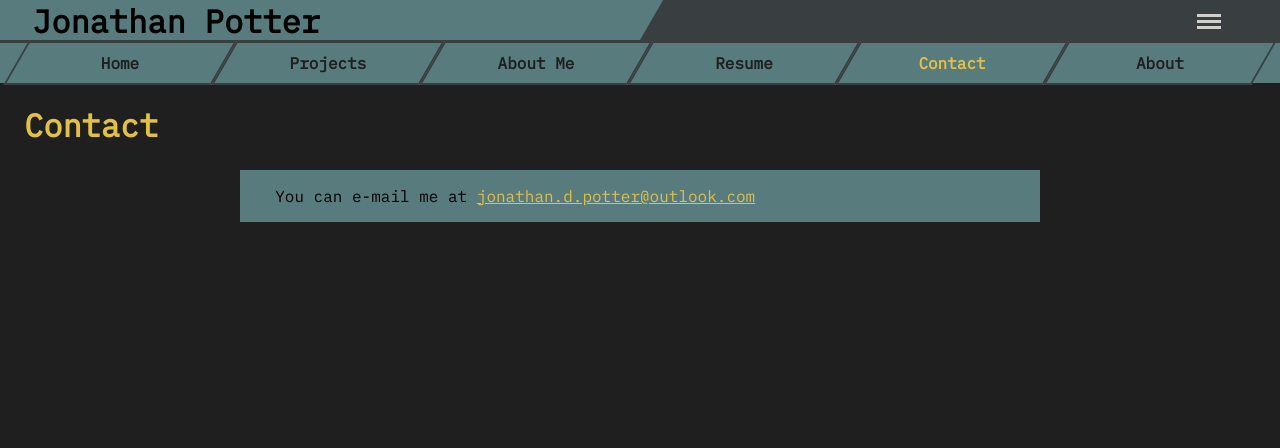
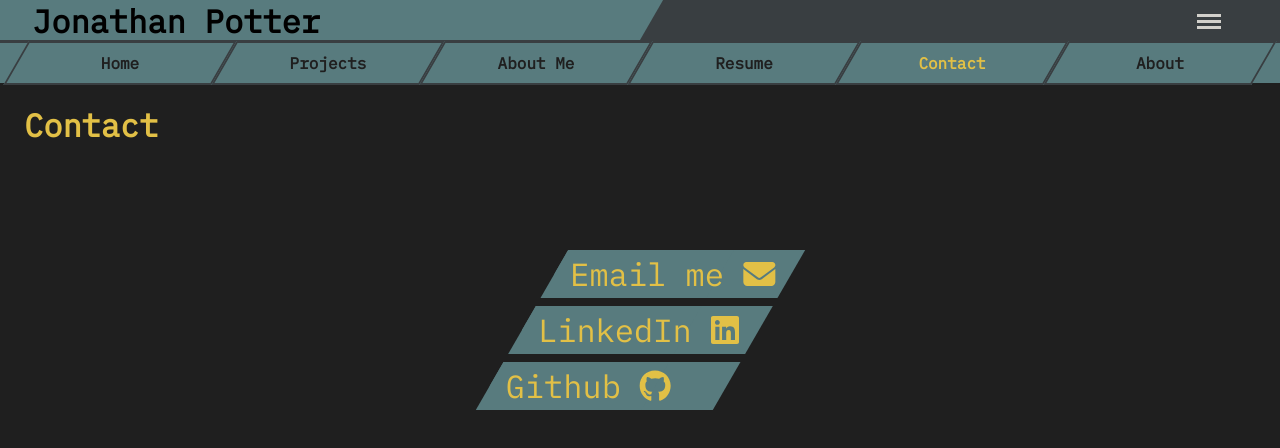
Before and after one commit to JonathanDPotter/portfolio-next, a Next.js app: page /contact in a window 1280 px wide. Shown: the top 448 px of the page. Built offline with nearby package versions, Linux system fonts and the light colour scheme.

Commit message:
updated contact page with buttons

```diff
--- a/components/Button.tsx
+++ b/components/Button.tsx
@@ -1,16 +1,24 @@
-import React, { FC, useEffect, useRef, useState } from "react";
+import React, { FC, ReactNode, useEffect, useRef, useState } from "react";
 import { useTheme } from "../context/themeContext";
 import buttonStyles from "../styles/components/Button.module.scss";
 
 interface Iprops {
-  text: string;
+  text?: string;
   size?: number;
   border?: string;
   style?: {};
-  onClick: () => void;
+  onClick?: () => void;
+  children?: ReactNode;
 }
 
-const Button: FC<Iprops> = ({ text, size = 1, border, onClick, style }) => {
+const Button: FC<Iprops> = ({
+  text,
+  size = 1,
+  border,
+  onClick,
+  style,
+  children,
+}) => {
   let initialStyle = {
     fontSize: `${size}vh`,
     height: `${size + 2}vh`,
@@ -44,6 +52,7 @@ const Button: FC<Iprops> = ({ text, size = 1, border, onClick, style }) => {
       ref={btn}
     >
       {text}
+      {children}
     </button>
   );
 };
--- a/pages/contact.tsx
+++ b/pages/contact.tsx
@@ -1,6 +1,10 @@
 import React, { useEffect, useState } from "react";
 import { useTheme } from "../context/themeContext";
 import contactStyles from "../styles/pages/contact.module.scss";
+import { faGithub, faLinkedin } from "@fortawesome/free-brands-svg-icons";
+import { FontAwesomeIcon } from "@fortawesome/react-fontawesome";
+import { faEnvelope } from "@fortawesome/free-solid-svg-icons";
+import Button from "../components/Button";
 
 const Contact = () => {
   const { theme } = useTheme();
@@ -20,14 +24,23 @@ const Contact = () => {
       data-theme={theme}
     >
       <h2>Contact</h2>
-      <div className={contactStyles.content}>
-        <p>
-          You can e-mail me at{" "}
-          <a href="mailto:jonathan.d.potter@outlook.com">
-            jonathan.d.potter@outlook.com
-          </a>
-        </p>
-        <h3></h3>
+      <div className={contactStyles.buttons}>
+
+      <a href="mailto:jonathan.d.potter@outlook.com">
+        <Button size={4} text="Email me ">
+          <FontAwesomeIcon icon={faEnvelope} />
+        </Button>
+      </a>
+      <a href="https://linkedin.com/in/jonathan-potter-a806b8239">
+        <Button size={4} text="LinkedIn ">
+          <FontAwesomeIcon icon={faLinkedin} aria-label="LinkedIn" />
+        </Button>
+      </a>
+      <a href="https://github.com/JonathanDPotter">
+        <Button size={4} text="Github ">
+          <FontAwesomeIcon icon={faGithub} aria-label="GitHub" />
+        </Button>
+      </a>
       </div>
     </div>
   );
--- a/styles/pages/contact.module.scss
+++ b/styles/pages/contact.module.scss
@@ -1,37 +1,52 @@
 @use "../partials/colors" as *;
+@use "../partials/sizing" as *;
 
 .contact {
-  .content {
-    background-color: $steel;
-    max-width: 800px;
+  .buttons {
+    height: 100%;
+    max-width: fit-content;
     margin: 0 auto;
-    padding: 1rem;
+    overflow: hidden;
+    display: flex;
+    flex-direction: column;
+    align-items: center;
+    gap: 1vh;
 
-    p {
-      text-indent: 2ch;
-      a {
-        color: $maize;
+    button {
+      text-align: center;
+      width: 30vh;
+      &::before {
+        display: none;
+      }
+    }
+  }
+  @media (min-width: 600px) {
+    .buttons {
+      height: 40vh;
+      width: auto;
+      flex-direction: column;
+      justify-content: center;
+      align-items: stretch;
+      transform: skew($skew-deg);
+
+      button {
+        transform: skew(-$skew-deg);
+        text-align: left;
+        width: 100%;
+        left: auto;
+        right: 0;
+
+        @for $i from 1 through 5 {
+          // clientHeight custom property is added in the Button component
+          &:nth-child(#{$i}) {
+            width: calc(100% + calc($i * 10vw));
+          }
+        }
+
+        &::before {
+          display: block;
+        }
       }
     }
   }
 }
-
-.contact[data-theme="light"] {
-  .content {
-    background-color: $russian-green;
-
-    a {
-      color: $white;
-    }
-  }
-}
-
-.contact[data-theme="bright"] {
-  .content {
-    background-color: $white;
-
-    a {
-      color: $electric-purple;
-    }
-  }
-}
```
